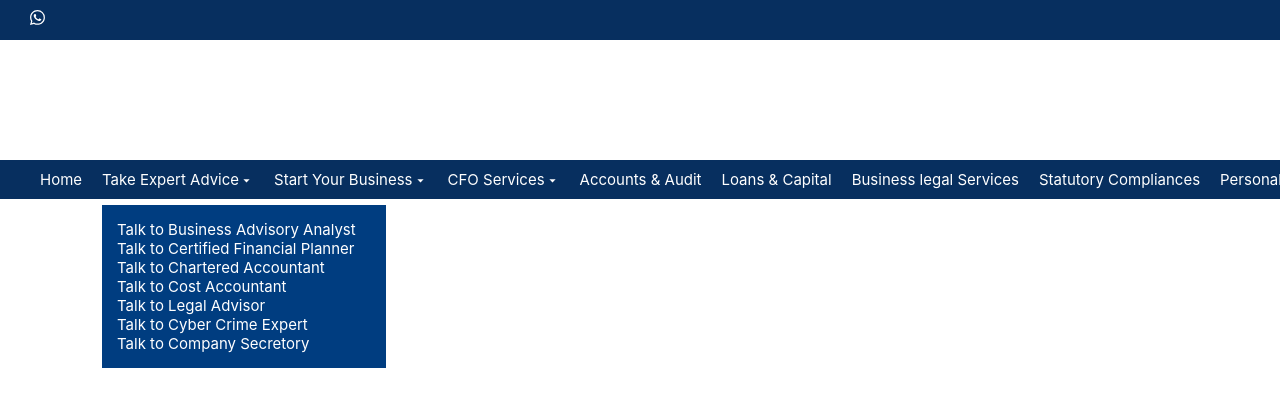
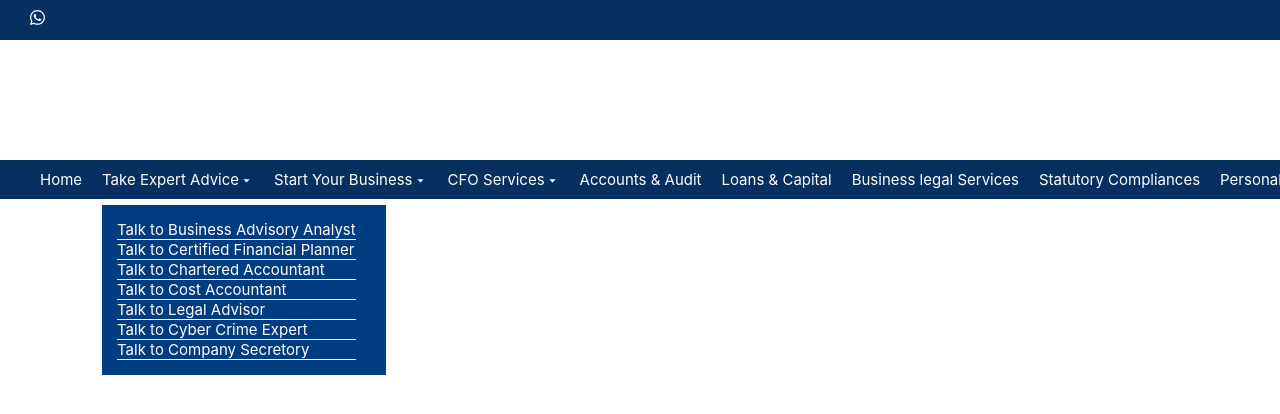
Before and after one commit to angadiworldtechGithub/FinsafeV2, a React (Create React App) app: page / in a window 1280 px wide. Both pictures are taken after a click on the icon 246 px from the left and 180 px from the top of the page. Shown: the top 414 px of the page. Built offline with nearby package versions, Linux system fonts and the light colour scheme; the HTML template or start-up script is replaced by a standard one.

Commit message:
added border bottom to navbar dropdown

```diff
--- a/package.json
+++ b/package.json
@@ -11,6 +11,7 @@
     "react-icons": "^4.8.0",
     "react-router-dom": "^6.11.2",
     "react-scripts": "5.0.1",
+    "shortid": "^2.2.16",
     "web-vitals": "^2.1.4"
   },
   "scripts": {
--- a/src/Components/Dropdown/Dropdown.css
+++ b/src/Components/Dropdown/Dropdown.css
@@ -0,0 +1,3 @@
+.sub_heading_text {
+  border-bottom: solid 1px;
+}
--- a/src/Components/Dropdown/Dropdown.js
+++ b/src/Components/Dropdown/Dropdown.js
@@ -1,6 +1,8 @@
 import { addHide } from "../Navbar/Navbar";
 import { MdArrowDropDown } from "react-icons/md";
 import { Link } from "react-router-dom";
+import shortid from "shortid";
+import "./Dropdown.css";
 
 export default function Dropdown({
   isActive,
@@ -10,7 +12,7 @@ export default function Dropdown({
   subHeaders,
 }) {
   return (
-    <div className="navbar_text">
+    <div className="navbar_text navbar_text_mobile">
       <Link to={headerLink} className="navbar_link">
         {headerName}
       </Link>
@@ -18,7 +20,7 @@ export default function Dropdown({
       <div className={isActive ? "dropdown" : addHide("dropdown")}>
         <ul className="dropdown_list">
           {subHeaders.map((subHeader) => (
-            <li>
+            <li key={shortid.generate()} className="sub_heading_text">
               <Link to={subHeader.link} className="navbar_link">
                 {subHeader.title}
               </Link>
```
Also changed, not shown: 1 other file (tests, documents, lock files or other folders).
